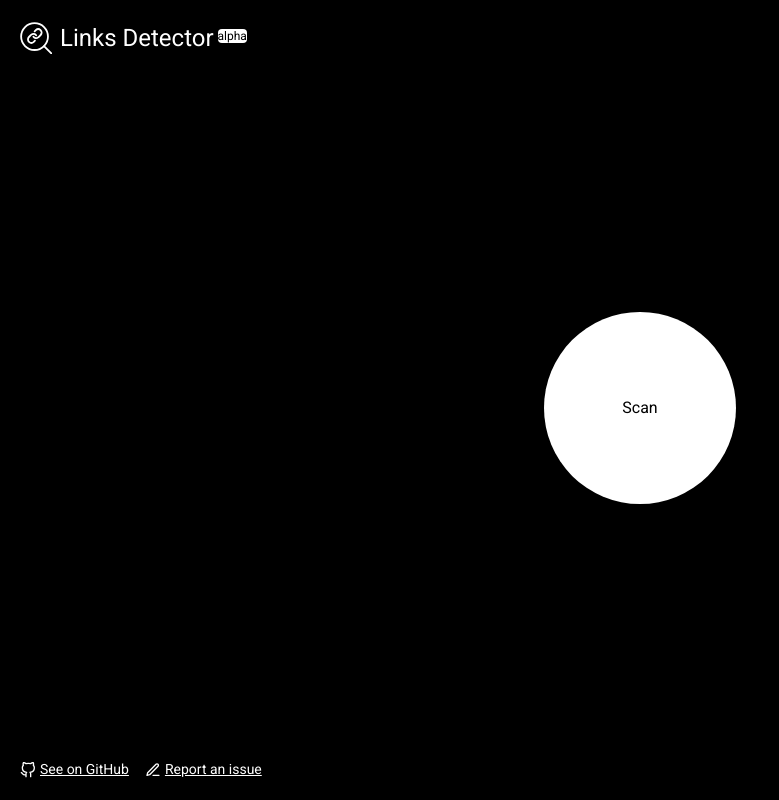
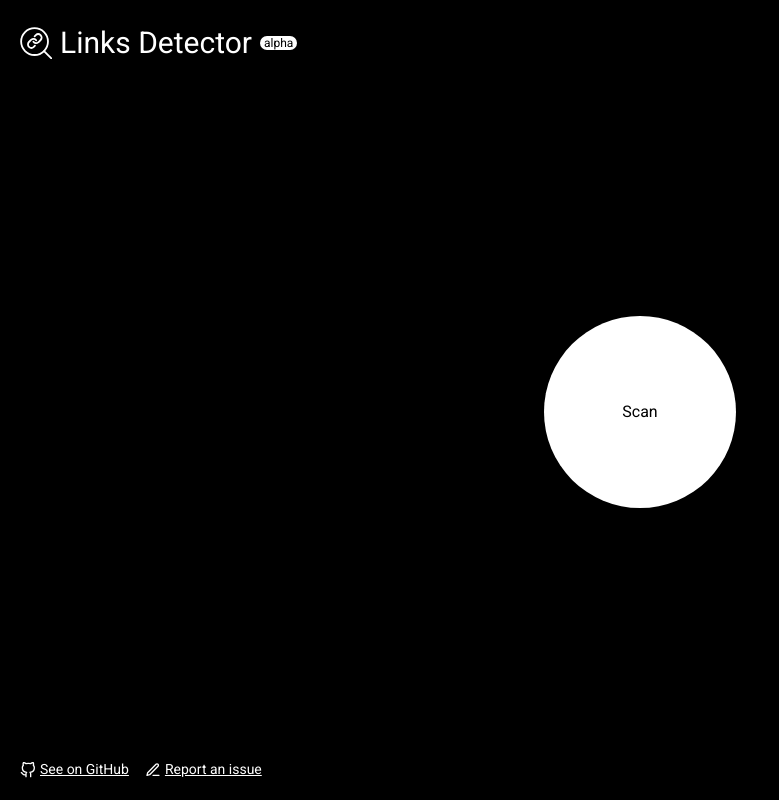
Before and after one commit to trekhleb/links-detector, a React (Create React App) app: page / in a window 1280 px wide. Shown: the whole page, without its empty margins (0-779 px from the left). Built offline with nearby package versions, Linux system fonts and the light colour scheme.

Commit message:
Do smth.

```diff
--- a/src/components/shared/Header.tsx
+++ b/src/components/shared/Header.tsx
@@ -1,20 +1,11 @@
 import React from 'react';
-import Icon from './Icon';
-import { ICON_KEYS } from '../../icons';
+
+import Logo from './Logo';
 
 function Header(): React.ReactElement {
   return (
     <header>
-      <div className="flex flex-row justify-center items-center">
-        <div className="mr-2">
-          <Icon iconKey={ICON_KEYS.LINKS_DETECTOR_LOGO} className="w-8 h-8" />
-        </div>
-        <div className="flex-grow">
-          <span className="text-2xl">Links Detector</span>
-          &nbsp;
-          <sup className="text-xs bg-white text-black rounded">alpha</sup>
-        </div>
-      </div>
+      <Logo />
     </header>
   );
 }
--- /dev/null
+++ b/src/components/shared/Logo.tsx
@@ -0,0 +1,23 @@
+import React from 'react';
+import Icon from './Icon';
+import { ICON_KEYS } from '../../icons';
+
+function Logo(): React.ReactElement {
+  return (
+    <div className="flex flex-row justify-center items-center">
+      <div className="mr-2">
+        <Icon iconKey={ICON_KEYS.LINKS_DETECTOR_LOGO} className="w-8 h-8" />
+      </div>
+      <div className="flex-grow">
+        <span className="text-3xl">
+          Links Detector
+        </span>
+        <sup className="text-xs bg-white text-black rounded-full pl-1 pr-1 ml-2">
+          alpha
+        </sup>
+      </div>
+    </div>
+  );
+}
+
+export default Logo;
```
